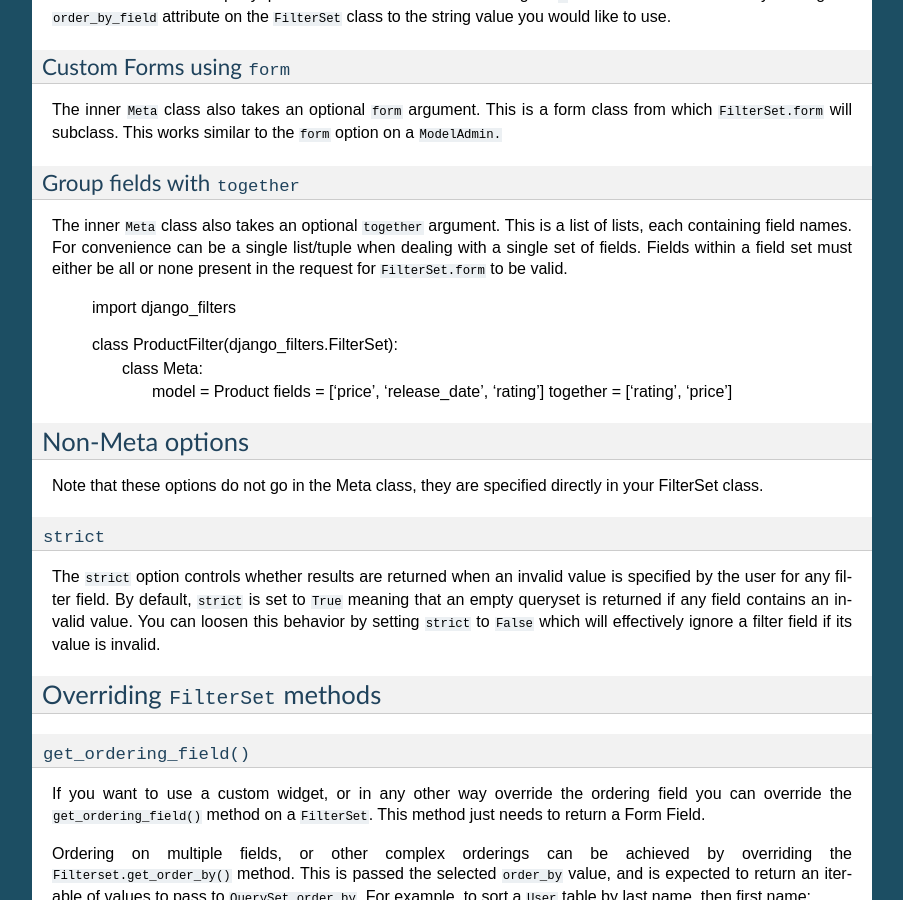
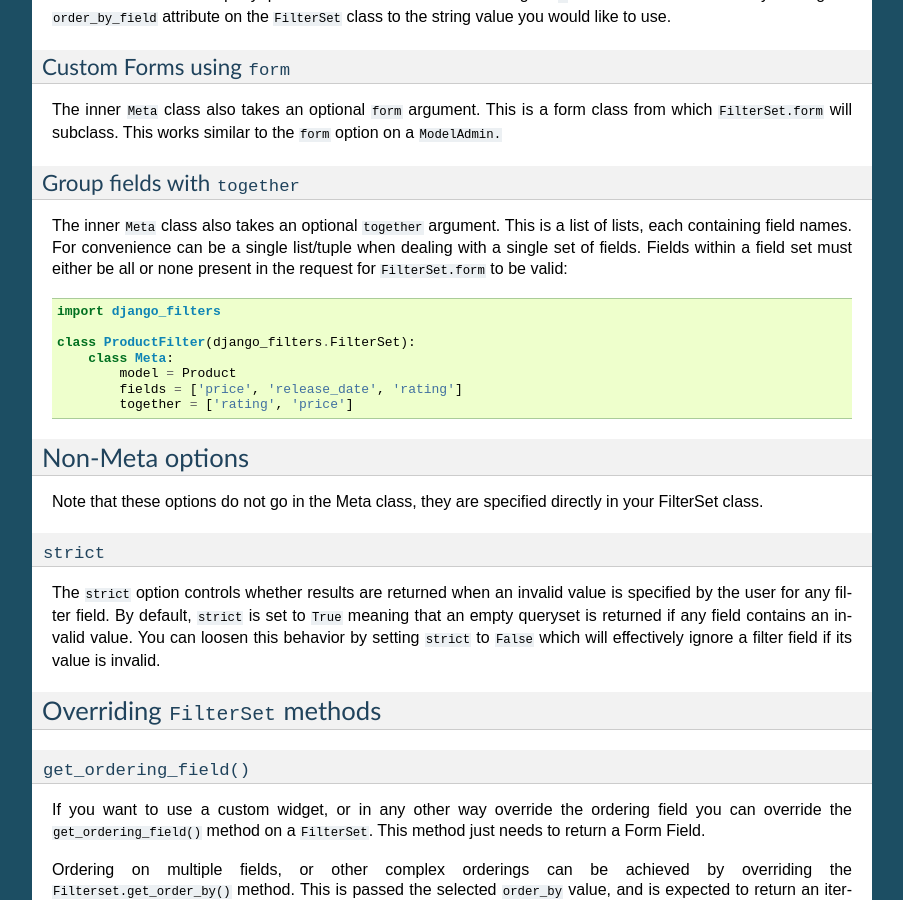
Before and after one commit to carltongibson/django-filter, a Sphinx documentation site: the page built from docs/usage.txt, in a window 1280 px wide and 900 px high, scrolled down 4196 px. Shown: the whole window, without its empty margins (198-1101 px from the left). Built offline with Sphinx 7.4.7, drawn with Linux system fonts in a browser that asks for light colours; pages that are not in the unit, such as notebooks, are missing from menus.

```diff
--- a/docs/usage.txt
+++ b/docs/usage.txt
@@ -266,13 +266,13 @@ form class from which ``FilterSet.form`` will subclass.  This works similar to
 the ``form`` option on a ``ModelAdmin.``
 
 Group fields with ``together``
-~~~~~~~~~~~~~~~~~~~~~~~~~~~
+~~~~~~~~~~~~~~~~~~~~~~~~~~~~~~
 
 The inner ``Meta`` class also takes an optional ``together`` argument.  This
 is a list of lists, each containing field names. For convenience can be a
 single list/tuple when dealing with a single set of fields. Fields within a
 field set must either be all or none present in the request for
-``FilterSet.form`` to be valid.
+``FilterSet.form`` to be valid::
 
     import django_filters
 
```
